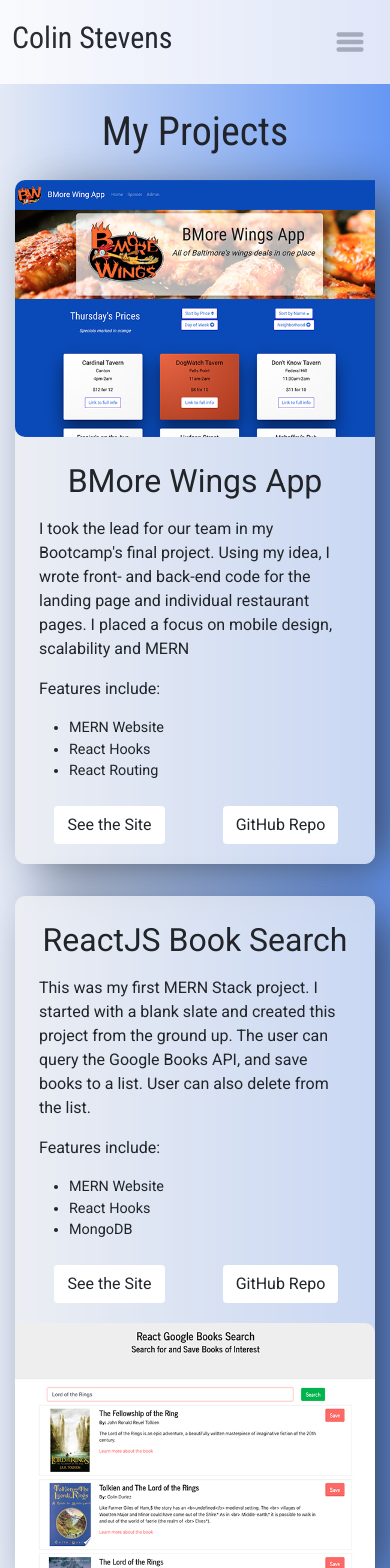
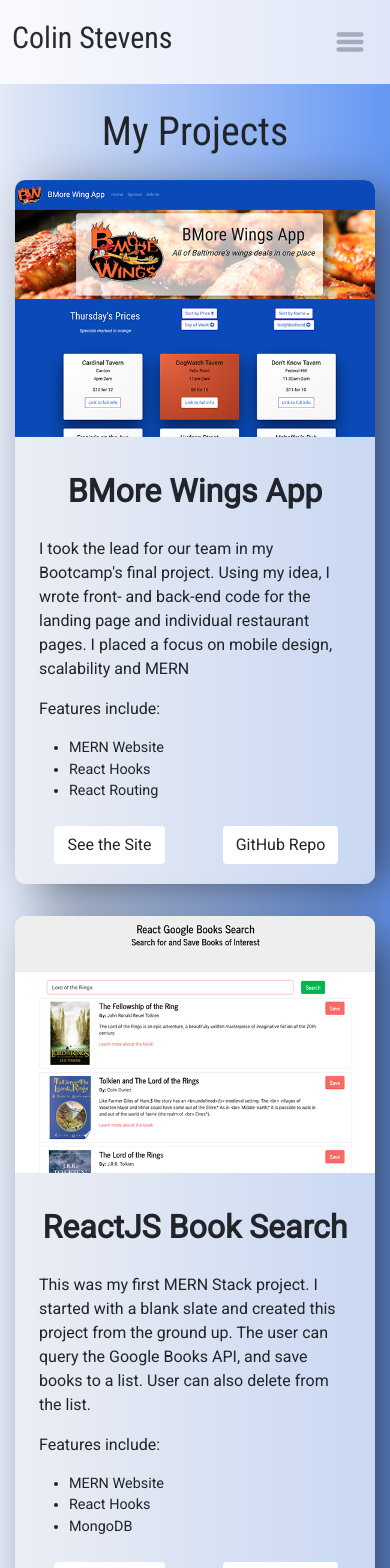
Before and after one commit to colinstevens06/deployed-portfolio, a React (Create React App) app: page /projects in a window 390 px wide. Shown: the top 1568 px of the page. Built offline with nearby package versions, Linux system fonts and the light colour scheme.

Commit message:
updates for mobile styling and made nav brand a link

```diff
--- a/public/assets/css/_mobile.scss
+++ b/public/assets/css/_mobile.scss
@@ -27,6 +27,8 @@
   .card-title {
       font-size: 2.25rem;
       text-align: center;
+      font-weight: 900;
+      padding: 10px 0;
   }
 
   .card-home {
@@ -113,6 +115,16 @@
       width: 90px;
   }
 
+     /* ============== PROJECTS MOBILE NAVIGATION ============== */
+
+  .order-2 {
+    order: initial;
+  }
+
+  .img-left, .img-right {
+    border-radius: 10px 10px 0 0;
+  }
+
    /* ============== ABOUT MOBILE NAVIGATION ============== */
   .about-hero {
       padding-left: 1rem !important;
@@ -154,4 +166,6 @@
   .left-col {
       margin-bottom: 2.5rem;
   }
+
+
 }
--- a/public/assets/css/style.css
+++ b/public/assets/css/style.css
@@ -51,7 +51,7 @@
   top: 0;
   left: 0;
   width: 100%;
-  height: 85vh;
+  height: 90vh;
   background: -webkit-gradient(linear, right top, left top, from(#ffa57b), to(#ffc8ae));
   background: linear-gradient(to left, #ffa57b, #ffc8ae);
   z-index: -2;
@@ -116,7 +116,6 @@
 .headline {
   position: absolute;
   top: 20%;
-  left: 0%;
   font-size: 100px;
   -webkit-transform: translate(-20%, -20%);
           transform: translate(-20%, -20%);
@@ -467,6 +466,8 @@
   .card-title {
     font-size: 2.25rem;
     text-align: center;
+    font-weight: 900;
+    padding: 10px 0;
   }
   .card-home {
     width: 80%;
@@ -544,6 +545,15 @@
     padding: 6px 8px;
     width: 90px;
   }
+  /* ============== PROJECTS MOBILE NAVIGATION ============== */
+  .order-2 {
+    -webkit-box-ordinal-group: initial;
+        -ms-flex-order: initial;
+            order: initial;
+  }
+  .img-left, .img-right {
+    border-radius: 10px 10px 0 0;
+  }
   /* ============== ABOUT MOBILE NAVIGATION ============== */
   .about-hero {
     padding-left: 1rem !important;
--- a/public/assets/css/style.scss
+++ b/public/assets/css/style.scss
@@ -49,7 +49,7 @@
   top: 0;
   left: 0;
   width: 100%;
-  height: 85vh;
+  height: 90vh;
   background: linear-gradient(to left, #ffa57b, #ffc8ae);
   z-index: -2;
 }
@@ -100,7 +100,6 @@
 .headline {
   position: absolute;
   top: 20%;
-  left: 0%;
   font-size: 100px;
   transform: translate(-20%, -20%);
   color: azure;
--- a/src/components/About-Below-Fold/index.js
+++ b/src/components/About-Below-Fold/index.js
@@ -23,7 +23,6 @@
             <p>
               I started a lawn-mowing business when I was in 6th grade. After a couple summers shaking down my neighbors, the money I saved went towards my drumset. I've been behind that kit ever since. I still play that same set today in my band, Lies From Granny.
       </p>
-
             <h2>Photographer</h2>
             <p>
               Photography is new to me. It's a challenge, but that's part of my attraction to it. I bought a Sony A6500 a couple years ago and have really enjoyed learning this new instrument. It helps me look at the world differently, but also gives me more reasons to be outside.
--- a/src/components/Navigation/index.js
+++ b/src/components/Navigation/index.js
@@ -5,9 +5,11 @@
   return (
     <nav className="navbar navbar-expand-lg">
       <div className="container">
-        <div className="navbar-brand d-flex flex-row align-items-center">
-          <h1 className="logo">Colin Stevens</h1>
-        </div>
+        <a href="/">
+          <div className="navbar-brand d-flex flex-row align-items-center">
+            <h1 className="logo">Colin Stevens</h1>
+          </div>
+        </a>
 
         <button className="navbar-toggler custom-toggler" type="button" data-toggle="collapse"
           data-target="#navbarTogglerDemo02" aria-controls="navbarTogglerDemo02" aria-expanded="false"
```
Also changed, not shown: 1 other file (tests, documents, lock files or other folders). Lines whose indentation alone changed are shown as unchanged.
